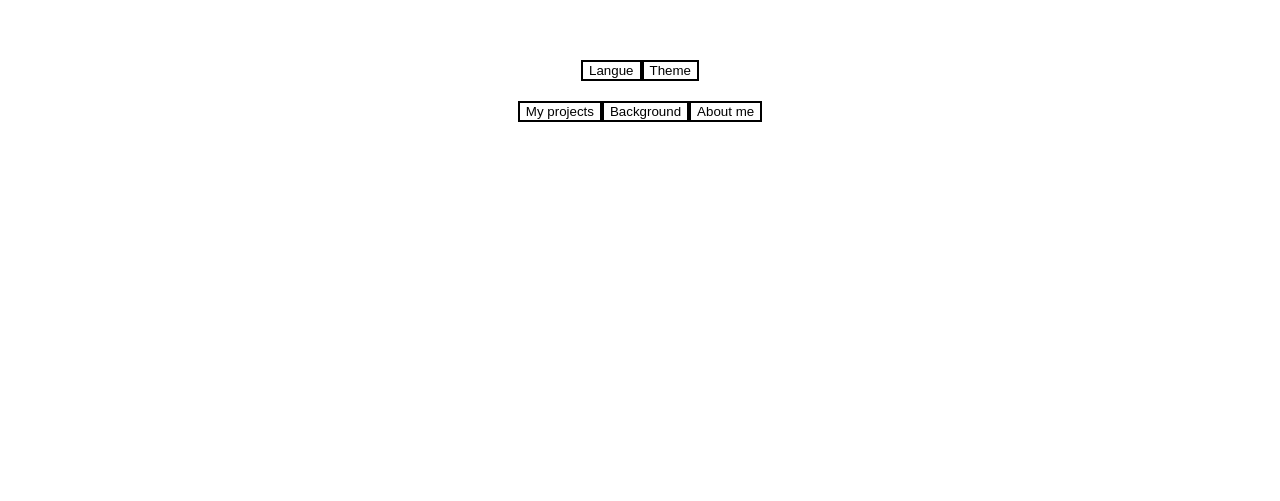
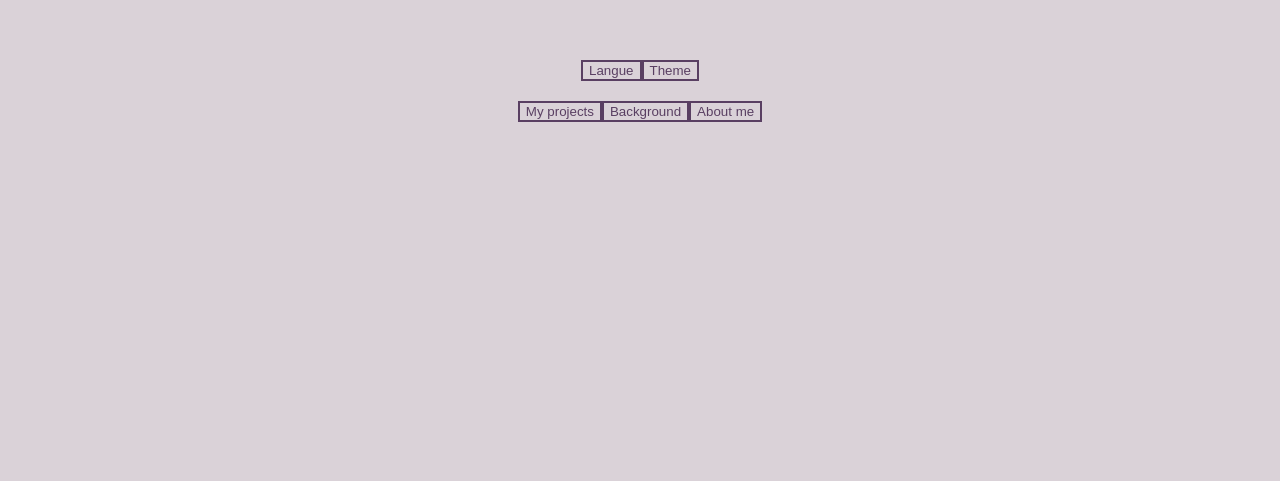
Before and after one commit to OksanaSarkissian/portfolio, a React (Create React App) app: page / in a window 1280 px wide. Shown: the part 319-820 px from the top of the page. Built offline with nearby package versions, Linux system fonts and the light colour scheme.

Commit message:
added theme css

```diff
--- a/src/App.css
+++ b/src/App.css
@@ -1,15 +1,15 @@
 :root {
-  --background: white;
-  --text-primary: black;
-  --text-secondary: royalblue;
-  --accent: purple;
+  --background: #DAD2D8;
+  --text-primary: #593F62;
+  --text-secondary: #FB8B24;
+  --accent: #F4E87C;
 }
 
 [data-theme='dark'] {
-  --background: black;
-  --text-primary: white;
-  --text-secondary: grey;
-  --accent: darkred;
+  --background: #593F62;
+  --text-primary: #DAD2D8;
+  --text-secondary: #FB8B24;
+  --accent: #F4E87C;
 }
 
 .App {
@@ -26,6 +26,15 @@ button {
   color: var(--text-primary);
   background-color: var(--background);
   border: 2px var(--text-primary) solid;
+  float: right;
+  transition: all .5s;
+}
+
+button:hover {
+  color: var(--text-secondary);
+  background-color: var(--text-primary);
+  border: 2px var(--text-primary) solid;
+  font-weight: 900;
   float: right;
   transition: all .5s;
 }
```
